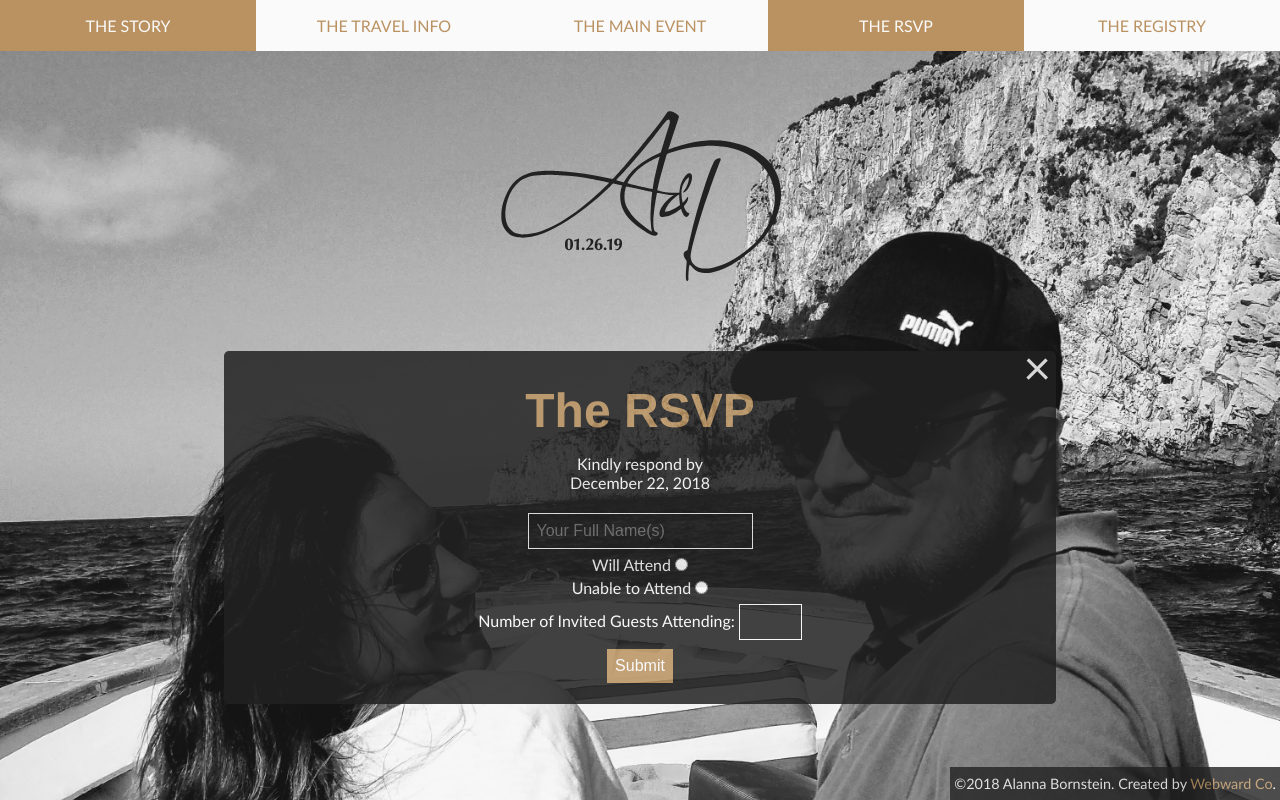
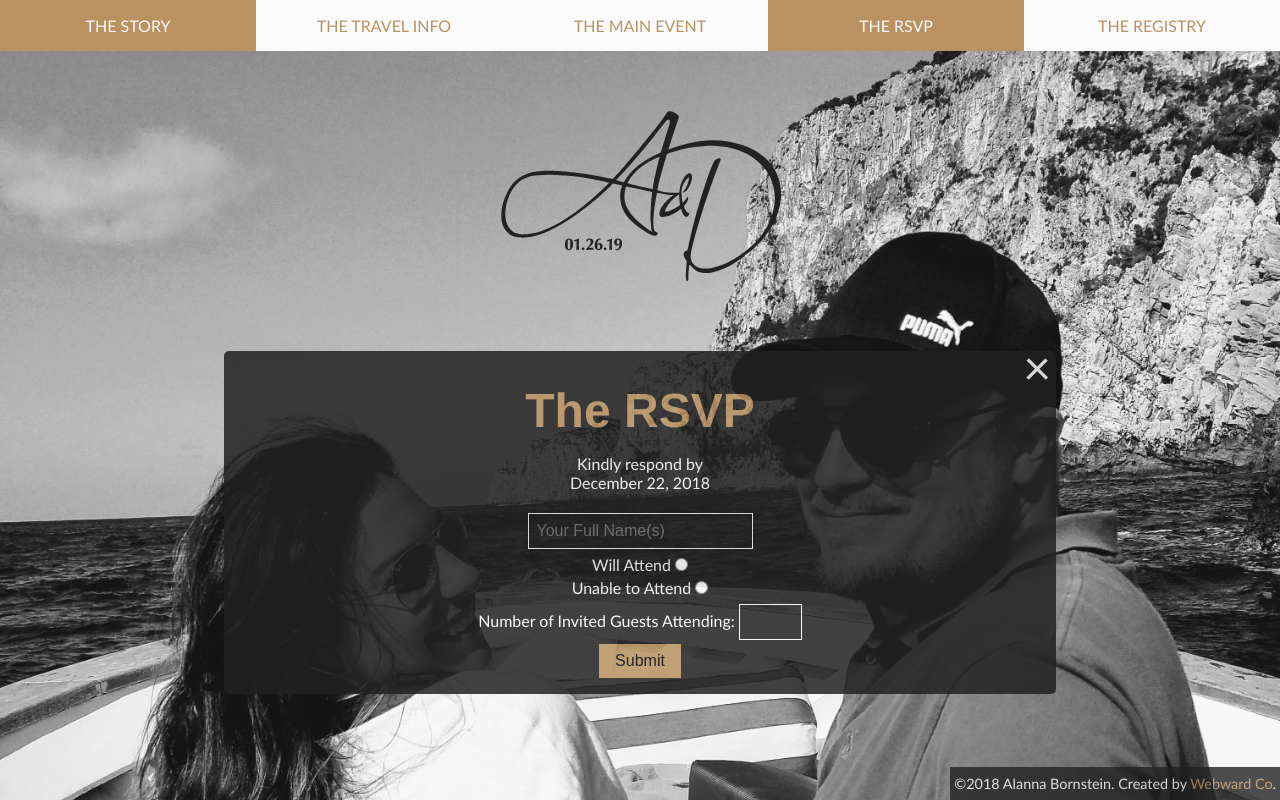
Before and after one commit to nhayward/ali-and-darren, a PHP site: page /rsvp/index.html in a window 1280 px wide. Run offline with PHP 8.4, Linux system fonts and the light colour scheme; some web fonts are replaced.

Commit message:
changing form submit to a button which calls a function on click

```diff
--- a/css/style.css
+++ b/css/style.css
@@ -177,20 +177,22 @@ body {
         body section#content-container .column-section#registry-images .registry-image {
           margin: 1rem 0;
           text-align: center; }
-    body section#content-container #rsvp-form {
+    body section#content-container #rsvp-form-container {
       text-align: center; }
-      body section#content-container #rsvp-form input {
+      body section#content-container #rsvp-form-container #rsvp-form input {
         border: 1px solid #fafafa;
         background-color: transparent;
         margin: 0.3rem auto;
         padding: 0.5rem;
         color: #fafafa;
         font-size: 1rem; }
-        body section#content-container #rsvp-form input[name="phone"] {
+        body section#content-container #rsvp-form-container #rsvp-form input[name="phone"] {
           display: none; }
-      body section#content-container #rsvp-form #rsvp-submit {
+      body section#content-container #rsvp-form-container #rsvp-form #rsvp-submit {
         border: none;
-        background-color: #ba9261; }
+        background-color: #ba9261;
+        padding: 0.5rem 1rem;
+        font-size: 1rem; }
   body footer {
     position: fixed;
     bottom: 0;
--- a/css/style.scss
+++ b/css/style.scss
@@ -267,8 +267,10 @@ body {
 
         }
 
+        #rsvp-form-container {
+            text-align: center;
+
             #rsvp-form {
-            text-align: center;
 
                 input {
                     border: 1px solid $white;
@@ -287,6 +289,10 @@ body {
                 #rsvp-submit {
                     border: none;
                     background-color: $gold;
+                    padding: 0.5rem 1rem;
+                    font-size: 1rem;
+                }
+
             }
 
         }
--- a/js/script.js
+++ b/js/script.js
@@ -31,9 +31,16 @@ $(document).ready(function() {
         $('#mobile-menu-icon').click();
     });
 
-    $('#rsvp-form').submit(function(e) {
-        e.preventDefault();
+});
+
+function postRSVPToGoogle() {
     if ($('input[name="phone"]').val() == "") {
+        if ($('#rsvp-form input[name="name"]').val() == "" ||
+            $('#rsvp-form input[name="attending"]:checked').val() == "" ||
+            $('#rsvp-form input[name="attendees"]').val() == "") {
+            alert("Please fill out all fields");
+            return;
+        }
         $.getScript('/js/GSheetAsDB.min.js', function() {
             $.holdReady(true);
             var gsheet = {
@@ -47,12 +54,9 @@ $(document).ready(function() {
                 "Number of Attendees": $('#rsvp-form input[name="attendees"]').val()
             };
             postDataToSheet(data, gsheet, false);
-                $('#content').html("Thanks for RSVP'ing!");
+            $('#rsvp-form-container').html("<p>Thanks for RSVP'ing!</p>");
         });
     } else {
         alert("Go away, robot");
     }
-        return false;
-    });
-
-});
+}
--- a/rsvp/index.html
+++ b/rsvp/index.html
@@ -379,15 +379,17 @@
 
         <section id="content">
             <h1 class="center">The RSVP</h1>
+            <div id="rsvp-form-container">
                 <p class="center">Kindly respond by<br>December 22, 2018</p>
-            <form id="rsvp-form">
+                <div id="rsvp-form">
                     <input type="text" name="name" placeholder="Your Full Name(s)" required><br>
                     <label>Will Attend <input type="radio" value="Yes" name="attending" required></label><br>
                     <label>Unable to Attend <input type="radio" value="No" name="attending" required></label><br>
                     Number of Invited Guests Attending: <input type="number" name="attendees" min="0" max="9" required><br>
                     <input type="text" name="phone" value="">
-                <input id="rsvp-submit" type="submit" value="Submit">
-            </form>
+                    <button id="rsvp-submit" type="button" onclick="postRSVPToGoogle()">Submit</button>
+                </div>
+            </div>
         </section>
     </section>
 
```
Lines whose indentation alone changed are shown as unchanged.
